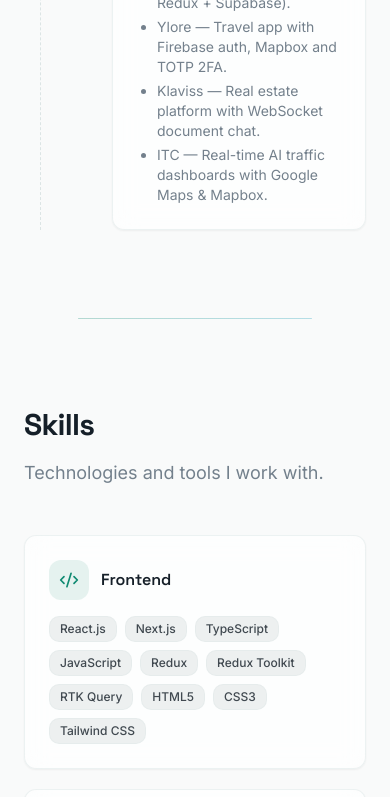
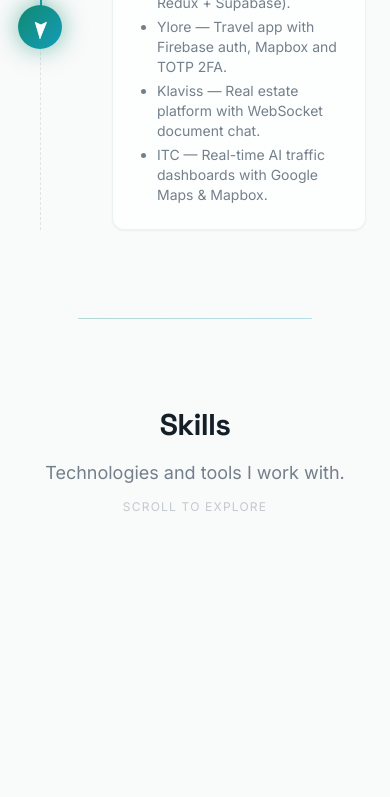
Before and after one commit to RanvirSorrot/Portfolio, a React (Vite) app: page / in a window 390 px wide. Shown: the part 2930-3727 px from the top of the page. Built offline with nearby package versions, Linux system fonts and the light colour scheme; the HTML template or start-up script is replaced by a standard one.

Commit message:
skills section updated

```diff
--- a/src/components/SkillsSection.tsx
+++ b/src/components/SkillsSection.tsx
@@ -1,5 +1,5 @@
-import { motion, useInView } from "framer-motion";
-import { useRef } from "react";
+import { useEffect, useRef, useState } from "react";
+import { motion, useScroll, useTransform, useSpring, MotionValue } from "framer-motion";
 import { Code2, Wrench, Sparkles } from "lucide-react";
 
 const groups = [
@@ -7,16 +7,8 @@ const groups = [
     label: "Frontend",
     icon: Code2,
     skills: [
-      "React.js",
-      "Next.js",
-      "TypeScript",
-      "JavaScript",
-      "Redux",
-      "Redux Toolkit",
-      "RTK Query",
-      "HTML5",
-      "CSS3",
-      "Tailwind CSS",
+      "React.js", "Next.js", "TypeScript", "JavaScript",
+      "Redux", "Redux Toolkit", "RTK Query", "HTML5", "CSS3", "Tailwind CSS",
     ],
   },
   {
@@ -31,48 +23,168 @@ const groups = [
   },
 ];
 
-const SkillsSection = () => {
-  const ref = useRef(null);
-  const isInView = useInView(ref, { once: true, margin: "-100px" });
+const clamp = (v: number, min: number, max: number) => Math.min(max, Math.max(min, v));
+
+// ---- responsive container width -------------------------------------------------
+function useContainerWidth() {
+  const ref = useRef<HTMLDivElement>(null);
+  const [width, setWidth] = useState(0);
+
+  useEffect(() => {
+    const el = ref.current;
+    if (!el) return;
+    const ro = new ResizeObserver((entries) => {
+      setWidth(entries[0].contentRect.width);
+    });
+    ro.observe(el);
+    setWidth(el.getBoundingClientRect().width);
+    return () => ro.disconnect();
+  }, []);
+
+  return [ref, width] as const;
+}
+
+// ---- connector string, drawn once in the fixed gap between two slots ------------
+function ConnectorString({
+  x1,
+  x2,
+  opacity,
+}: {
+  x1: number;
+  x2: number;
+  opacity: MotionValue<number>;
+}) {
+  const width = Math.max(1, x2 - x1);
+  const height = 90;
+  const gradId = `string-grad-${Math.round(x1)}-${Math.round(x2)}`;
 
   return (
-    <section id="skills" className="relative">
-      <div className="section-container" ref={ref}>
     <motion.div
-          initial={{ opacity: 0, y: 30, filter: "blur(10px)" }}
-          animate={isInView ? { opacity: 1, y: 0, filter: "blur(0px)" } : {}}
-          transition={{ duration: 0.8, ease: [0.25, 0.46, 0.45, 0.94] }}
-          className="mb-12"
+      style={{
+        opacity,
+        position: "absolute",
+        top: "50%",
+        left: `calc(50% + ${x1}px)`,
+        width,
+        height,
+        translateY: "-50%",
+        pointerEvents: "none",
+        zIndex: 5,
+      }}
     >
-          <h2 className="section-title">Skills</h2>
-          <p className="section-subtitle">Technologies and tools I work with.</p>
+      <svg width="100%" height="100%" viewBox={`0 0 ${width} ${height}`} preserveAspectRatio="none">
+        <defs>
+          <linearGradient id={gradId} x1="0" y1="0" x2="1" y2="0">
+            <stop offset="0%" stopColor="hsl(var(--primary))" stopOpacity="0.1" />
+            <stop offset="50%" stopColor="hsl(var(--primary))" stopOpacity="0.8" />
+            <stop offset="100%" stopColor="hsl(var(--primary))" stopOpacity="0.1" />
+          </linearGradient>
+        </defs>
+        <path
+          d={`M 6 ${height / 2 - 14} Q ${width / 2} ${height / 2 + 22} ${width - 6} ${height / 2 - 14}`}
+          fill="none"
+          stroke={`url(#${gradId})`}
+          strokeWidth="2"
+          strokeLinecap="round"
+          strokeDasharray="8 7"
+          style={{ animation: "skillStringFlow 1.6s linear infinite" }}
+        />
+        <circle cx="6" cy={height / 2 - 14} r="4.5" fill="hsl(var(--primary))" opacity="0.55" />
+        <circle cx={width - 6} cy={height / 2 - 14} r="4.5" fill="hsl(var(--primary))" opacity="0.55" />
+      </svg>
     </motion.div>
+  );
+}
 
-        <div className="grid gap-5 md:grid-cols-3">
-          {groups.map((g, i) => {
-            const Icon = g.icon;
+// ---- a single skill card, fully self-contained animation logic -----------------
+function SkillCard({
+  group,
+  index,
+  active,
+  cardW,
+  sideScale,
+  sideX,
+}: {
+  group: (typeof groups)[0];
+  index: number;
+  active: MotionValue<number>;
+  cardW: number;
+  sideScale: number;
+  sideX: number;
+}) {
+  const Icon = group.icon;
+
+  const dist = useTransform(active, (a) => Math.abs(index - a));
+  const x = useTransform(active, (a) => (index - a) * sideX);
+
+  const scale = useTransform(dist, (d) => (d < 1 ? 1 - d * (1 - sideScale) : sideScale));
+  const opacity = useTransform(dist, (d) => clamp(1 - d * 0.72, 0, 1));
+  const blur = useTransform(dist, (d) => `blur(${clamp(d * 4, 0, 6)}px)`);
+  const rotateY = useTransform(active, (a) => clamp((index - a) * -20, -26, 26));
+  const z = useTransform(dist, (d) => -clamp(d * 110, 0, 220));
+  const zIndex = useTransform(dist, (d) => Math.round(100 - d * 30));
+  const shadowOpacity = useTransform(dist, (d) => clamp(0.35 - d * 0.3, 0.05, 0.35));
+
   return (
     <motion.div
-                key={g.label}
-                initial={{ opacity: 0, y: 30 }}
-                animate={isInView ? { opacity: 1, y: 0 } : {}}
-                transition={{ duration: 0.5, delay: i * 0.12, ease: [0.25, 0.46, 0.45, 0.94] }}
-                whileHover={{ scale: 1.06 }}
-                className="rounded-xl bg-card/70 backdrop-blur-md border border-border/50 p-6 shadow-sm hover:border-primary/50 hover:shadow-[0_0_22px_hsl(var(--primary)/0.25)]"
+      style={{
+        x,
+        scale,
+        opacity,
+        rotateY,
+        z,
+        zIndex,
+        filter: blur,
+        transformPerspective: 1400,
+        position: "absolute",
+        width: cardW,
+        left: "50%",
+        top: "50%",
+        translateX: "-50%",
+        translateY: "-50%",
+        boxShadow: useTransform(shadowOpacity, (s) => `0 30px 60px -20px hsl(var(--primary) / ${s})`),
+      }}
+      className="rounded-[28px] bg-card/95 backdrop-blur-md border border-border/60 flex flex-col"
     >
-                <div className="flex items-center gap-3 mb-4">
-                  <div className="w-10 h-10 rounded-lg bg-primary/10 flex items-center justify-center">
-                    <Icon size={20} className="text-primary" />
+      <div
+        className="flex items-center gap-5"
+        style={{ padding: cardW * 0.075 }}
+      >
+        <div
+          className="rounded-2xl flex items-center justify-center shrink-0"
+          style={{
+            width: cardW * 0.16,
+            height: cardW * 0.16,
+            background: "var(--hero-gradient)",
+          }}
+        >
+          <Icon size={cardW * 0.08} className="text-white" />
         </div>
-                  <h3 className="font-display font-semibold text-base text-foreground">
-                    {g.label}
+        <div>
+          <span className="text-xs tracking-widest uppercase text-muted-foreground/50 font-medium">
+            0{index + 1}
+          </span>
+          <h3
+            className="font-display font-bold text-foreground leading-tight"
+            style={{ fontSize: cardW * 0.065 }}
+          >
+            {group.label}
           </h3>
         </div>
-                <div className="flex flex-wrap gap-2">
-                  {g.skills.map((s) => (
+      </div>
+
+      <div
+        className="flex flex-wrap gap-2.5"
+        style={{ padding: `0 ${cardW * 0.075}px ${cardW * 0.08}px` }}
+      >
+        {group.skills.map((s) => (
           <span
             key={s}
-                      className="text-xs px-2.5 py-1 rounded-md bg-muted/80 text-foreground/80 font-medium border border-border/40"
+            className="rounded-xl bg-primary/10 text-primary font-medium border border-primary/20"
+            style={{
+              fontSize: cardW * 0.032,
+              padding: `${cardW * 0.018}px ${cardW * 0.03}px`,
+            }}
           >
             {s}
           </span>
@@ -80,7 +192,88 @@ const SkillsSection = () => {
       </div>
     </motion.div>
   );
-          })}
+}
+
+const SkillsSection = () => {
+  const stickyRef = useRef<HTMLDivElement>(null);
+  const [wrapRef, wrapWidth] = useContainerWidth();
+
+  const CARD_W = clamp(wrapWidth ? wrapWidth * 0.4 : 560, 320, 640);
+  const SIDE_SCALE = 0.7;
+  const GAP = clamp(CARD_W * 0.3, 56, 170);
+  const SIDE_X = CARD_W / 2 + (CARD_W * SIDE_SCALE) / 2 + GAP;
+
+  const { scrollYProgress } = useScroll({
+    target: stickyRef,
+    offset: ["start start", "end end"],
+  });
+
+  // single spring -> every other value is a pure transform of it, so nothing lags
+  // or double-smooths, and reverse scroll is a perfect mirror of forward scroll.
+  const smooth = useSpring(scrollYProgress, { stiffness: 90, damping: 24, mass: 0.5 });
+  const active = useTransform(smooth, (v) => v * (groups.length - 1));
+
+  const leftStringOpacity = useTransform(smooth, [0, 0.06, 1], [0, 1, 1]);
+  const rightStringOpacity = useTransform(smooth, [0, 0.94, 1], [1, 1, 0]);
+
+  const leftEdgeOfCenter = -CARD_W / 2;
+  const rightEdgeOfLeftSlot = -SIDE_X + (CARD_W * SIDE_SCALE) / 2;
+  const rightEdgeOfCenter = CARD_W / 2;
+  const leftEdgeOfRightSlot = SIDE_X - (CARD_W * SIDE_SCALE) / 2;
+
+  return (
+    <section id="skills" className="relative">
+      <style>{`
+        @keyframes skillStringFlow {
+          to { stroke-dashoffset: -30; }
+        }
+      `}</style>
+
+      <div className="max-w-6xl mx-auto px-6 pt-20 md:pt-28 pb-4 text-center">
+        <motion.div
+          initial={{ opacity: 0, y: 30, filter: "blur(10px)" }}
+          whileInView={{ opacity: 1, y: 0, filter: "blur(0px)" }}
+          viewport={{ once: true, margin: "-100px" }}
+          transition={{ duration: 0.8, ease: [0.25, 0.46, 0.45, 0.94] }}
+        >
+          <h2 className="section-title">Skills</h2>
+          <p className="section-subtitle mx-auto">Technologies and tools I work with.</p>
+        </motion.div>
+        <p className="text-xs text-muted-foreground/40 mt-3 tracking-widest uppercase">
+          scroll to explore
+        </p>
+      </div>
+
+      <div ref={stickyRef} style={{ height: `${groups.length * 100}vh` }} className="relative">
+        <div className="sticky top-0 h-screen flex items-center justify-center overflow-hidden">
+          <div
+            ref={wrapRef}
+            className="relative w-full max-w-7xl"
+            style={{ height: CARD_W * 0.95, perspective: 1400 }}
+          >
+            <ConnectorString
+              x1={rightEdgeOfLeftSlot}
+              x2={leftEdgeOfCenter}
+              opacity={leftStringOpacity}
+            />
+            <ConnectorString
+              x1={rightEdgeOfCenter}
+              x2={leftEdgeOfRightSlot}
+              opacity={rightStringOpacity}
+            />
+
+            {groups.map((g, i) => (
+              <SkillCard
+                key={g.label}
+                group={g}
+                index={i}
+                active={active}
+                cardW={CARD_W}
+                sideScale={SIDE_SCALE}
+                sideX={SIDE_X}
+              />
+            ))}
+          </div>
         </div>
       </div>
     </section>
```
Lines whose indentation alone changed are shown as unchanged.
